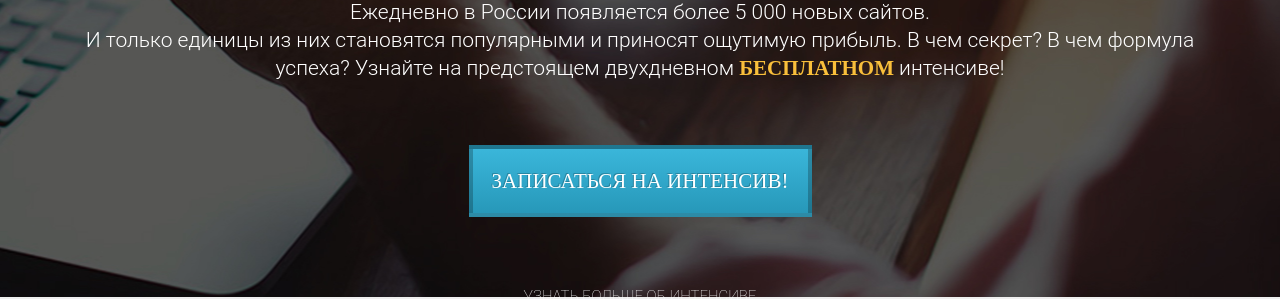
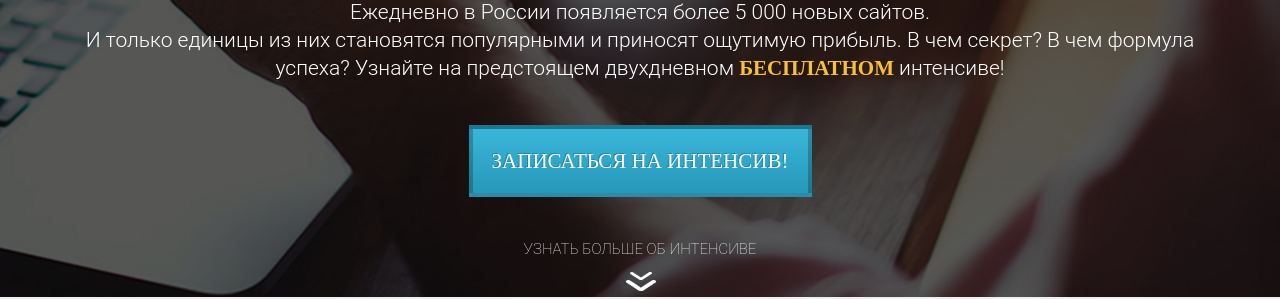
Before and after one commit to Doniyor2555/WORDPRESS-WEB-Project, a plain HTML site: page First-Project/src/index.html in a window 1280 px wide. Shown: the part 503-802 px from the top of the page. Drawn offline with Linux system fonts and the light colour scheme.

Commit message:
I fixed some bugs

```diff
--- a/First-Project/src/css/style.css
+++ b/First-Project/src/css/style.css
@@ -89,7 +89,7 @@ h2.title{
   background: linear-gradient(to top, #2798B9 0%, #3AB6DA 100%);
   box-shadow: inset 0 0 0 rgba(0, 0, 0, 0.18);
   border: 4px solid rgba(0, 0, 0, 0.23);
-  margin: 63px auto;
+  margin: 43px auto;
   cursor: pointer;
   text-transform: uppercase;
   font-family: 'RobotoCondensed';
@@ -100,7 +100,7 @@ h2.title{
 }
 
 .more{
-  margin-top: 70px;
+  margin-top: 10px;
 }
 
 .more .more_text{
```
